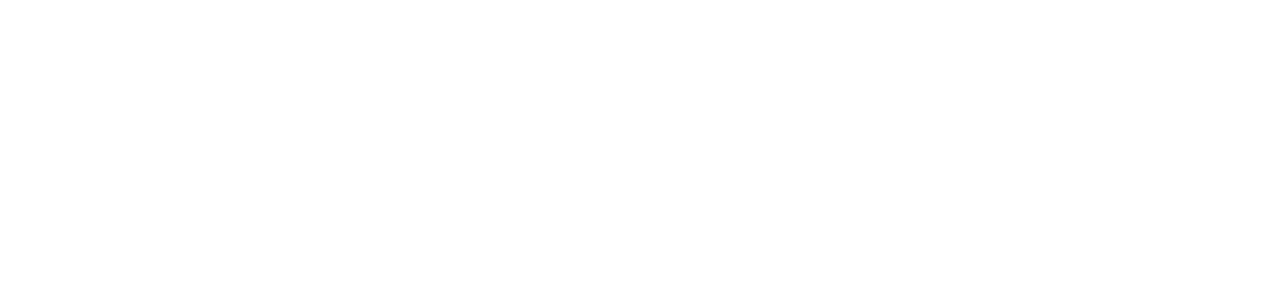
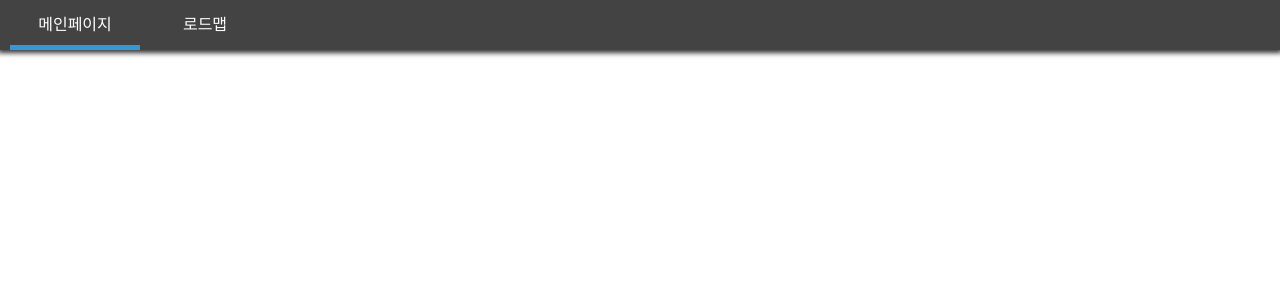
Before and after one commit to cwadven/RoadMapCreator, a React (Create React App) app in the folder web/project/roadmapcreator/: page / in a window 1280 px wide. Shown: the top 300 px of the page. Built offline with nearby package versions, Linux system fonts and the light colour scheme.

Commit message:
feat: Styled Component 고도화
- 디자인 고도화

```diff
--- a/web/project/roadmapcreator/src/Component/Header.js
+++ b/web/project/roadmapcreator/src/Component/Header.js
@@ -1,31 +1,54 @@
 import React from 'react';
 import styled from 'styled-components';
-import { Link } from 'react-router-dom';
+import {Link} from 'react-router-dom';
+import {withRouter} from "CustomHock/withRouter";
+
+const Container = styled.header`
+    color: while;
+    position: fixed;
+    top: 0;
+    left: 0;
+    width: 100%;
+    height: 50px;
+    display: flex;
+    align-items: center;
+    padding: 0px 10px;
+    background-color: rgba(20, 20, 20, 0.8);
+    box-shadow: 0px 1px 5px 2px rgba(0, 0, 0, 0.8);
+`;
 
 const List = styled.ul`
     display: flex;
-    &:hover {
-        background-color: blue;
-    }
 `;
 
-const Item = styled.li``;
+const Item = styled.li`
+    width: 130px;
+    height: 50px;
+    text-align: center;
+    border-bottom: 5px solid
+        ${props => (props.current ? '#3498db' : 'transparent')};
+`;
 
-const SLink = styled(Link)``;
+const SLink = styled(Link)`
+    height: 50px;
+    display: flex;
+    align-items: center;
+    justify-content: center;
+`;
 
-const Header = () => {
+const Header = (props) => {
     return (
-        <header>
+        <Container>
             <List>
-                <Item>
-                    <SLink to={'/'}>Home</SLink>
+                <Item current={window.location.pathname === '/'}>
+                    <SLink to={'/'}>메인페이지</SLink>
                 </Item>
-                <Item>
-                    <SLink to={'/roadmap'}>RoadMap</SLink>
+                <Item current={window.location.pathname === '/roadmap'}>
+                    <SLink to={'/roadmap'}>로드맵</SLink>
                 </Item>
             </List>
-        </header>
+        </Container>
     );
 }
 
-export default Header;
+export default withRouter(Header);
```
